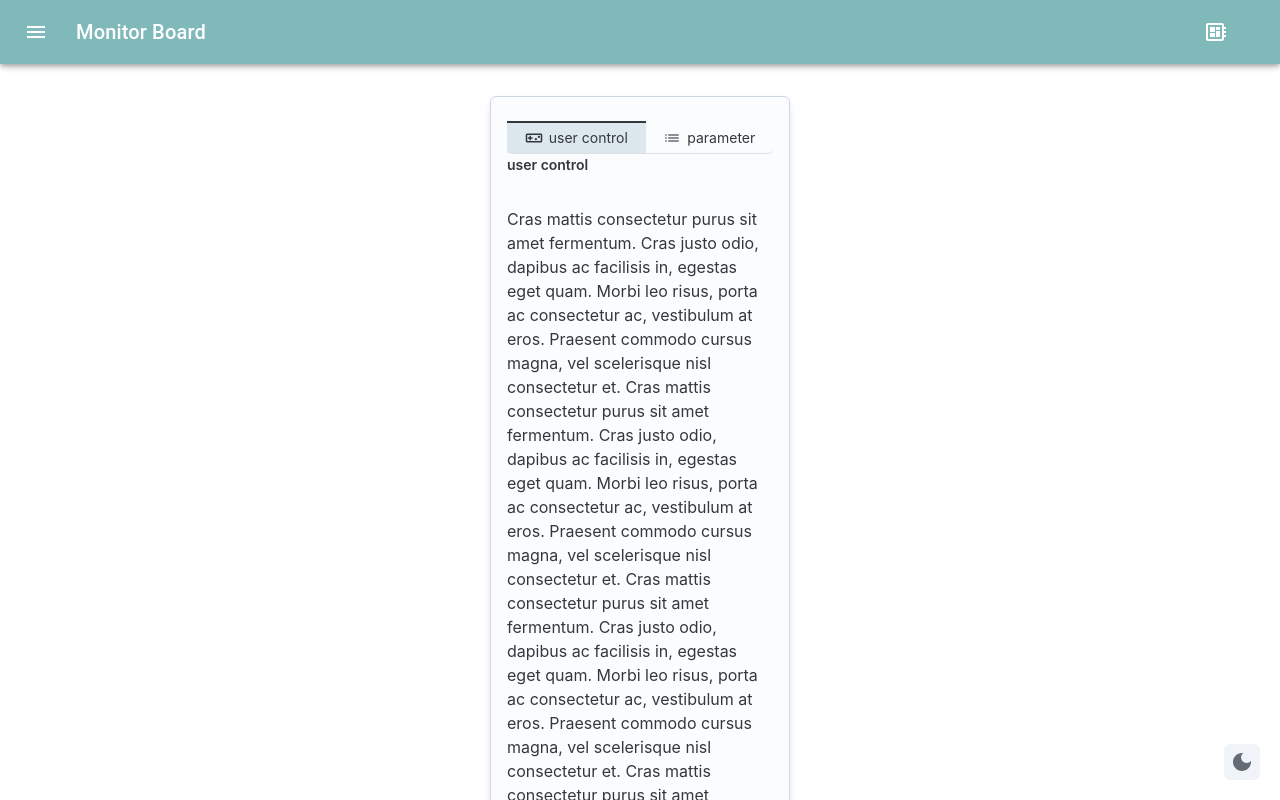
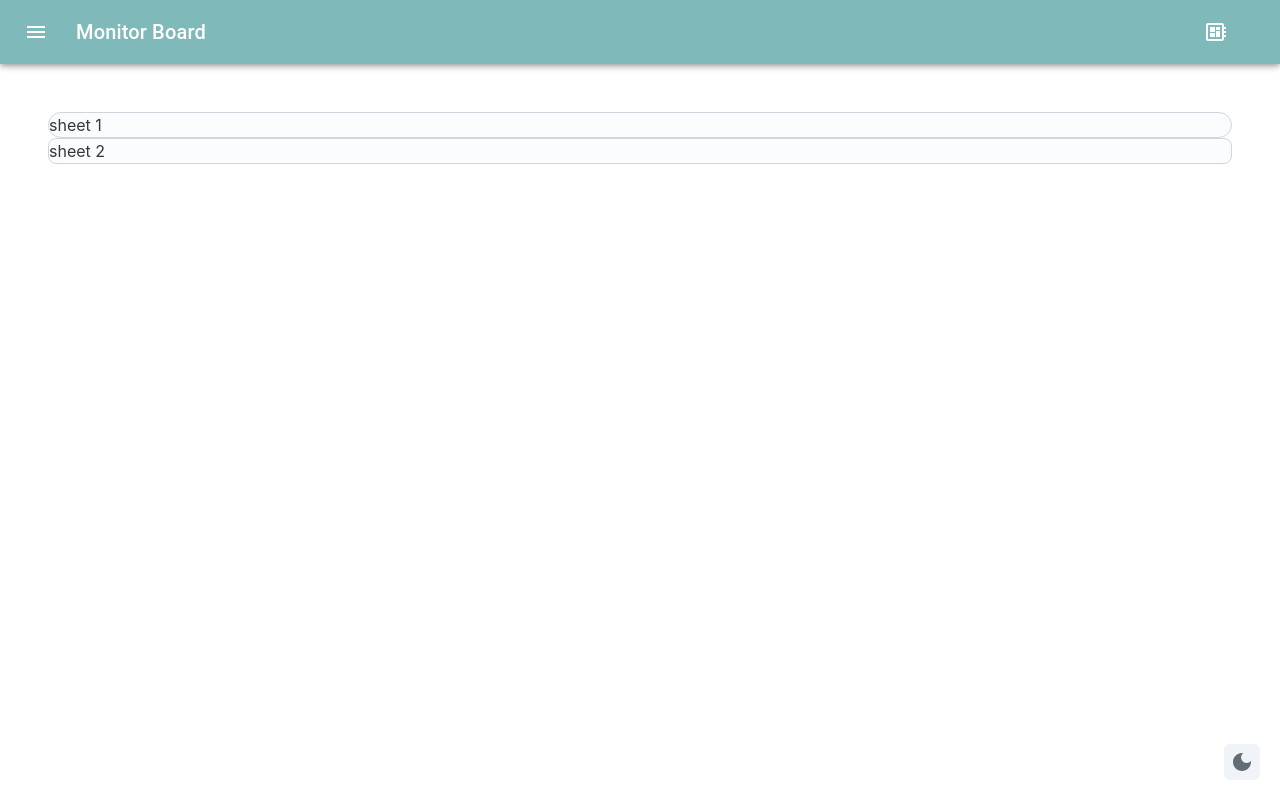
Before and after one commit to BlackTea12/mui_tutorial, a React (Create React App) app: page / in a window 1280 px wide. Shown: the top 800 px of the page. Built offline with nearby package versions, Linux system fonts and the light colour scheme.

Commit message:
home page added for testing

```diff
--- a/src/App.js
+++ b/src/App.js
@@ -1,11 +1,11 @@
 import './App.css';
+import { CssVarsProvider } from '@mui/joy';
+import CssBaseline from '@mui/joy/CssBaseline';
+
+import Home from './views/Home';
+import HideAppBar from './components/HideAppBar';
 import ModeToggleButton from './components/ModeToggleButton';
-import { CssVarsProvider } from '@mui/joy';
-import HideAppBar from './components/HideAppBar';
-import SimpleTabPannel from './components/SimpleTabPannel';
-import Box from '@mui/material/Box';
-import Sheet from '@mui/joy/Sheet';
-import CssBaseline from '@mui/joy/CssBaseline';
+
 function App() {
   return (
     <main>
@@ -13,34 +13,7 @@ function App() {
     <CssVarsProvider>
       <ModeToggleButton />
       <CssBaseline />
-      <Sheet
-        sx={{
-          width: 300,
-          mx: 'auto', // margin left & right
-          my: 4, // margin top & bottom
-          py: 3, // padding top & bottom
-          px: 2, // padding left & right
-          display: 'flex',
-          flexDirection: 'column',
-          gap: 2,
-          borderRadius: 'sm',
-          boxShadow: 'md',
-        }}
-        variant="outlined"
-      >
-        <SimpleTabPannel />
-
-        <Box sx={{ my: 2 }}>
-            {[...new Array(12)]
-              .map(
-                () => `Cras mattis consectetur purus sit amet fermentum.
-  Cras justo odio, dapibus ac facilisis in, egestas eget quam.
-  Morbi leo risus, porta ac consectetur ac, vestibulum at eros.
-  Praesent commodo cursus magna, vel scelerisque nisl consectetur et.`,
-              )
-              .join('\n')}
-        </Box>
-      </Sheet>
+      <Home />
     </CssVarsProvider>
     </main>
   );
--- /dev/null
+++ b/src/views/Home.js
@@ -0,0 +1,18 @@
+import * as React from 'react';
+import Box from '@mui/material/Box';
+import Sheet from '@mui/joy/Sheet';
+
+export default function Home () {
+  return (
+    <React.Fragment>
+      <Box sx={{ p: 1, m: 5, flexDirection: 'row'}}>
+        <Sheet variant="outlined" color="neutral" sx={{ borderRadius: '16px', display: 'flex'}}>
+          sheet 1
+        </Sheet>
+        <Sheet variant="outlined" color="neutral" sx={{ borderRadius: '8px', display: 'flex' }}>
+          sheet 2
+        </Sheet>
+      </Box>
+    </React.Fragment>
+  );
+}
```
Also changed, not shown: 1 other file (tests, documents, lock files or other folders).
